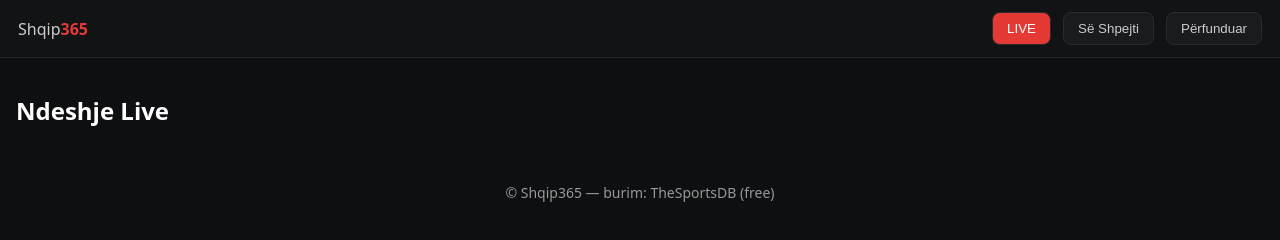
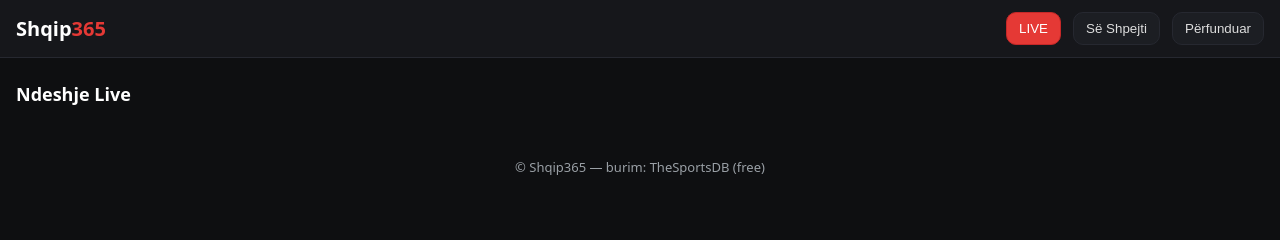
Before and after one commit to lazil6383-byte/shqip365-live, a website: page public/index.html in a window 1280 px wide. Drawn offline with Linux system fonts and the light colour scheme.

Commit message:
Update style.css

```diff
--- a/public/style.css
+++ b/public/style.css
@@ -1,48 +1,63 @@
-body {
-  background: #0e0f11;
-  color: #fff;
-  font-family: system-ui, sans-serif;
-  margin: 0;
+:root{
+  --bg:#0e0f11;
+  --panel:#16171b;
+  --panel2:#1c1e23;
+  --border:#262830;
+  --text:#f2f2f2;
+  --muted:#9aa0a6;
+  --accent:#e53935; /* kuq e zi vibe */
+  --accent2:#c62828;
+  --ok:#2e7d32;
+  --warn:#ef6c00;
 }
 
-.topbar {
-  background: #121315;
-  padding: 12px 18px;
-  display: flex;
-  justify-content: space-between;
-  align-items: center;
-  border-bottom: 1px solid #252629;
+*{box-sizing:border-box}
+html,body{margin:0;padding:0;background:var(--bg);color:var(--text);font-family:system-ui, -apple-system, Segoe UI, Roboto, sans-serif}
+
+.topbar{
+  position:sticky; top:0; z-index:10;
+  display:flex; align-items:center; justify-content:space-between;
+  padding:12px 16px; background:var(--panel); border-bottom:1px solid var(--border);
 }
+.brand{font-size:20px; font-weight:700}
+.brand span{color:#fff}
+.brand b{color:var(--accent)}
 
-.brand span { color: #ccc; }
-.brand b { color: #e53935; }
+.tabs button{
+  background:var(--panel2); color:#ddd; border:1px solid var(--border);
+  padding:8px 12px; border-radius:10px; margin-left:8px; cursor:pointer;
+}
+.tabs button.active{ background:var(--accent); color:#fff; border-color:var(--accent2) }
 
-.tabs button {
-  background: #1a1b1f;
-  color: #ccc;
-  border: 1px solid #2a2b2f;
-  border-radius: 8px;
-  margin-left: 8px;
-  padding: 8px 14px;
-  cursor: pointer;
+main{padding:16px}
+h2{margin:8px 0 12px 0; color:#fff; font-size:18px}
+
+.tab-content{ display:none }
+.tab-content.active{ display:block }
+
+.list{ display:flex; flex-direction:column; gap:10px }
+
+.match{
+  background:var(--panel2);
+  border:1px solid var(--border);
+  border-radius:12px;
+  padding:10px 12px;
+  display:flex; align-items:center; justify-content:space-between;
+  gap:10px;
 }
-.tabs button.active {
-  background: #e53935;
-  color: #fff;
+.left{ display:flex; flex-direction:column; gap:6px; }
+.league{ font-size:12px; color:var(--muted) }
+.teams{ font-size:15px; font-weight:600 }
+.meta{ font-size:12px; color:var(--muted) }
+
+.badge{
+  padding:4px 8px; border-radius:20px; font-size:12px; font-weight:700;
+  border:1px solid var(--border);
 }
+.badge.live{ background:rgba(229,57,53,.15); color:#ff7b74; border-color:#522 }
+.badge.upcoming{ background:rgba(255,255,255,.06); color:#ddd }
+.badge.finished{ background:rgba(46,125,50,.12); color:#9be89b; border-color:#2a3 }
 
-.tab-content { display: none; padding: 16px; }
-.tab-content.active { display: block; }
+.score{ font-size:18px; font-weight:800 }
 
-.match {
-  background: #191a1d;
-  border-radius: 10px;
-  padding: 10px 14px;
-  margin: 8px 0;
-  display: flex;
-  justify-content: space-between;
-  align-items: center;
-}
-
-.score { font-weight: 700; font-size: 18px; }
-footer { text-align: center; padding: 20px; color: #999; font-size: 14px; }
+footer{ text-align:center; padding:24px; color:var(--muted); font-size:13px }
```
